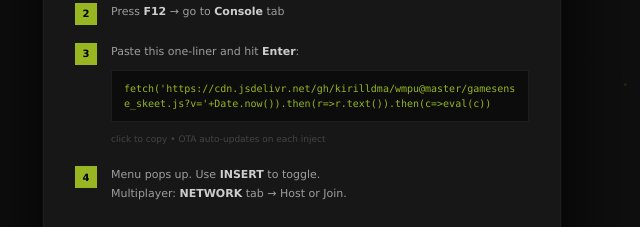
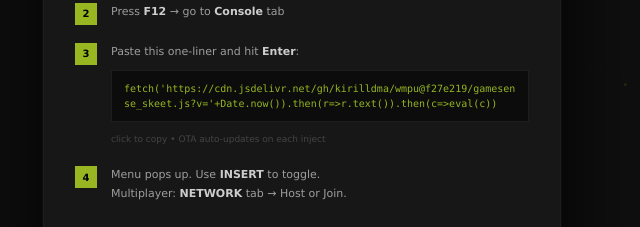
Before and after one commit to kirilldma/wmpu, a website: page index.html in a window 1280 px wide. Shown: the part 374-601 px from the top of the page, 338-978 px from the left. Drawn offline with Linux system fonts and the light colour scheme.

Commit message:
fix: use commit hash in loader to bypass jsdelivr cache

```diff
--- a/index.html
+++ b/index.html
@@ -130,7 +130,7 @@
 </div>
 
 <script>
-const CDN = 'https://cdn.jsdelivr.net/gh/kirilldma/wmpu@master/gamesense_skeet.js';
+const CDN = 'https://cdn.jsdelivr.net/gh/kirilldma/wmpu@f27e219/gamesense_skeet.js';
 const loader = `fetch('${CDN}?v='+Date.now()).then(r=>r.text()).then(c=>eval(c))`;
 document.getElementById('lc').textContent = loader;
 
```
